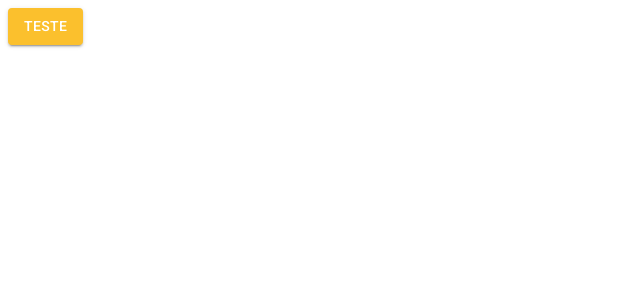
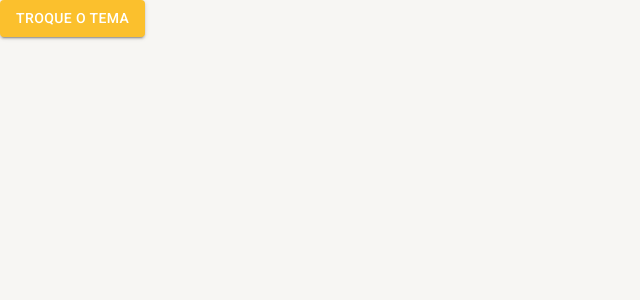
Before and after one commit to Palombo-dev/react-typescript-mui, a React (Create React App) app: page /pagina-inicial in a window 1280 px wide. Shown: the top 300 px of the page, without its empty margins (0-640 px from the left). Built offline with nearby package versions, Linux system fonts and the light colour scheme.

Commit message:
feat: dark theme and toggle theme logic

```diff
--- a/public/index.html
+++ b/public/index.html
@@ -23,7 +23,7 @@
     />
   </head>
 
-  <body>
+  <body style="margin: 0; padding: 0;">
     <noscript>Você precisa de javascript para rodar a aplicação</noscript>
     <div id="root"></div>
   </body>
--- a/src/routes/index.tsx
+++ b/src/routes/index.tsx
@@ -1,11 +1,13 @@
 import { Button } from '@mui/material';
 import { Routes, Route, Navigate } from 'react-router-dom'
+import { useAppThemeContext } from '../shared/contexts';
 
 export const AppRoutes = () => {
+    const { toggleTheme } = useAppThemeContext();
 
     return (
         <Routes>
-            <Route path="/pagina-inicial" element={<Button variant='contained' color='primary'>Teste</Button>}></Route>
+            <Route path="/pagina-inicial" element={<Button variant='contained' color='primary' onClick={toggleTheme}>Troque o tema</Button>}></Route>
 
             <Route path='*' element={<Navigate to={"/pagina-inicial"}/>}></Route>
         </Routes>
--- /dev/null
+++ b/src/shared/contexts/ThemeContext.tsx
@@ -0,0 +1,43 @@
+import { createContext, useCallback, useContext, useMemo, useState } from "react";
+import { Box, ThemeProvider } from "@mui/material";
+import { DarkTheme, LightTheme } from "./../themes";
+
+
+interface IThemeContextData {
+  themeName: "light" | "dark";
+  toggleTheme: () => void;
+}
+
+const ThemeContext = createContext({} as IThemeContextData);
+
+export const useAppThemeContext = () => {
+    return useContext(ThemeContext)
+}
+
+interface IAppThemeProviderProps{
+    children: React.ReactNode
+}
+
+export const AppThemeProvider: React.FC<IAppThemeProviderProps> = ({children}) => {
+    const [themeName, setThemeName] = useState<'light' | 'dark'> ('light');
+
+    const toggleTheme = useCallback(() => {
+        setThemeName(oldTheneName => oldTheneName === 'light' ? 'dark' : 'light' )
+    }, [])
+
+    const theme = useMemo(() => {
+        if(themeName === 'light') return LightTheme;
+
+        return DarkTheme;
+    }, [themeName])
+
+  return (
+    <ThemeContext.Provider value={{ themeName, toggleTheme }}>
+      <ThemeProvider theme={theme}>
+        <Box width='100vw' height='100vh' bgcolor={theme.palette.background.default}>
+        {children}
+        </Box>
+        </ThemeProvider>
+    </ThemeContext.Provider>
+  );
+};
--- a/src/shared/contexts/index.ts
+++ b/src/shared/contexts/index.ts
@@ -1 +1 @@
-export { };
+export * from './ThemeContext';
--- /dev/null
+++ b/src/shared/themes/Dark.ts
@@ -0,0 +1,23 @@
+import { createTheme } from "@mui/material";
+import { cyan, yellow } from "@mui/material/colors";
+
+export const DarkTheme = createTheme({
+  palette: {
+    primary: {
+      main: yellow[700],
+      dark: yellow[800],
+      light: yellow[500],
+      contrastText: "#fff",
+    },
+    secondary: {
+      main: cyan[500],
+      dark: cyan[400],
+      light: cyan[300],
+      contrastText: "#fff",
+    },
+    background: {
+        default: '#202124',
+        paper: '#303134',
+    }
+  },
+});
--- a/src/shared/themes/index.ts
+++ b/src/shared/themes/index.ts
@@ -1 +1,2 @@
 export * from './Light';
+export * from './Dark'
```
Also changed, not shown: src/App.tsx (+4 -4 lines).
